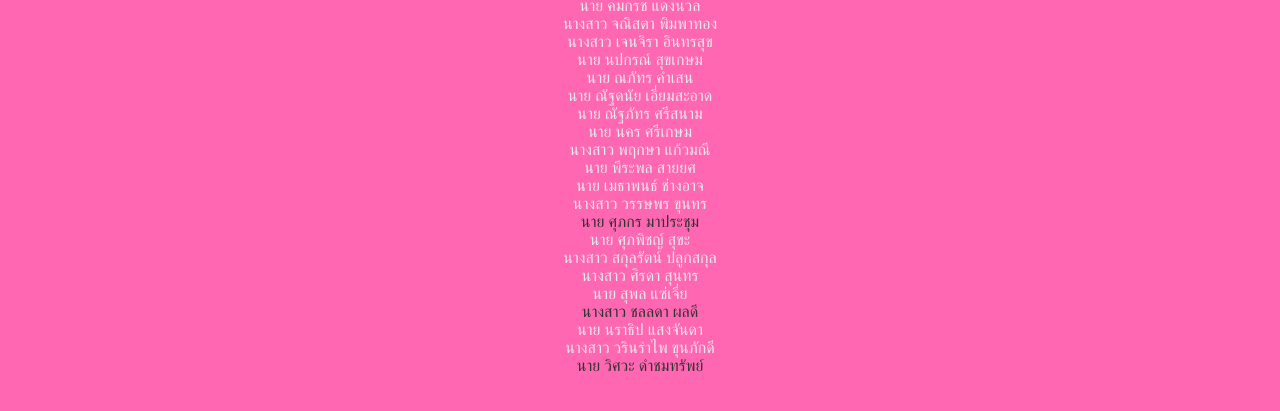
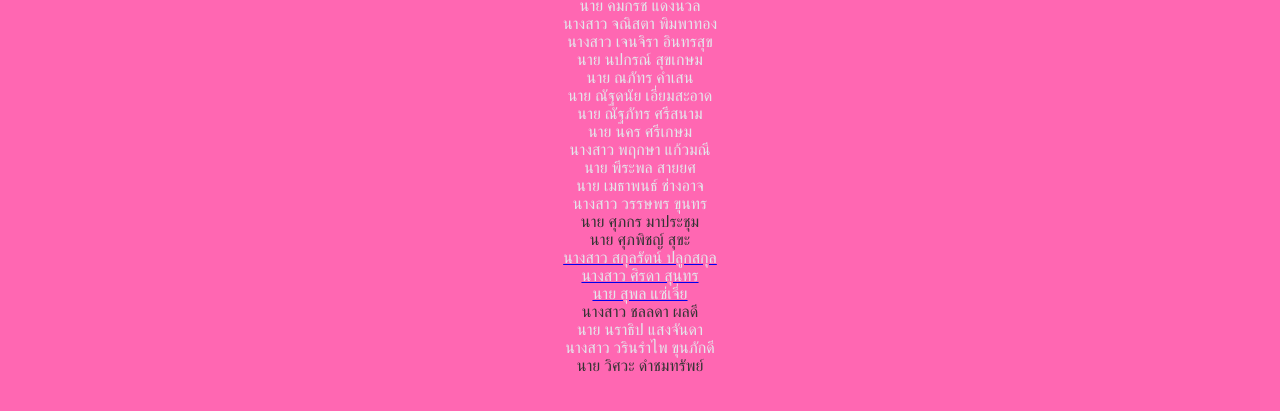
Before and after one commit to tonklazooza1/TK, a plain HTML site: page index.html in a window 1280 px wide. Shown: the part 109-520 px from the top of the page. Drawn offline with Linux system fonts and the light colour scheme.

Commit message:
แก้ไข Link html ชื่อ นาย ศุภพิชญ์ สุขะ

```diff
--- a/index.html
+++ b/index.html
@@ -37,7 +37,7 @@
             <li>นาย เมธาพนธ์ ช่างอาจ</li>
             <li>นางสาว วรรษพร ขุนทร</li>
             <li><a href="Profile/Profile Suprakron/Untitled-1.html"> นาย ศุภกร มาประชุม</a></li>
-            <li>นาย ศุภพิชญ์ สุขะ</li>
+            <li><a href="Profile/Profile-Boat_Programmer/index.html"> นาย ศุภพิชญ์ สุขะ</li>
             <li>นางสาว สกุลรัตน์ ปลูกสกุล</li>
             <li>นางสาว ศิรดา สุนทร</li>
             <li>นาย สุพล แซ่เจี่ย</li>
```
